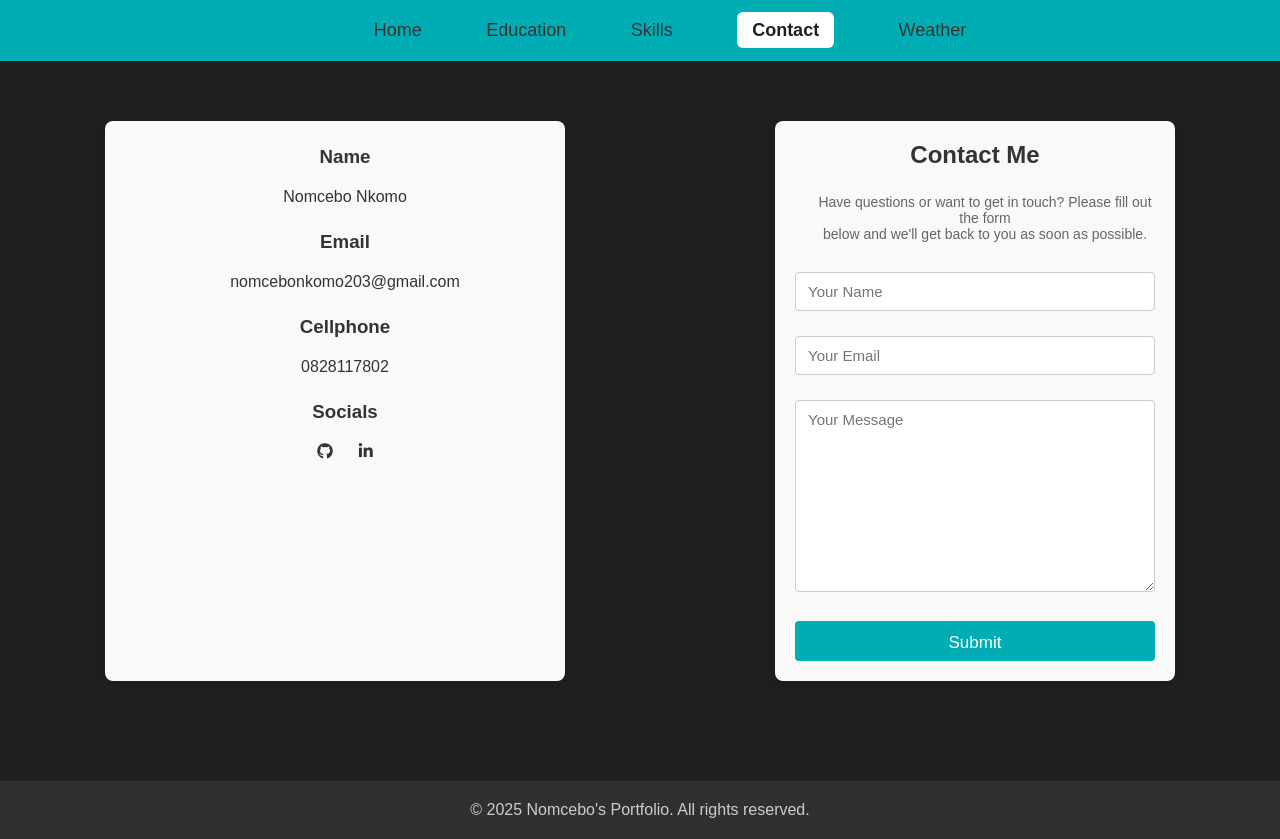
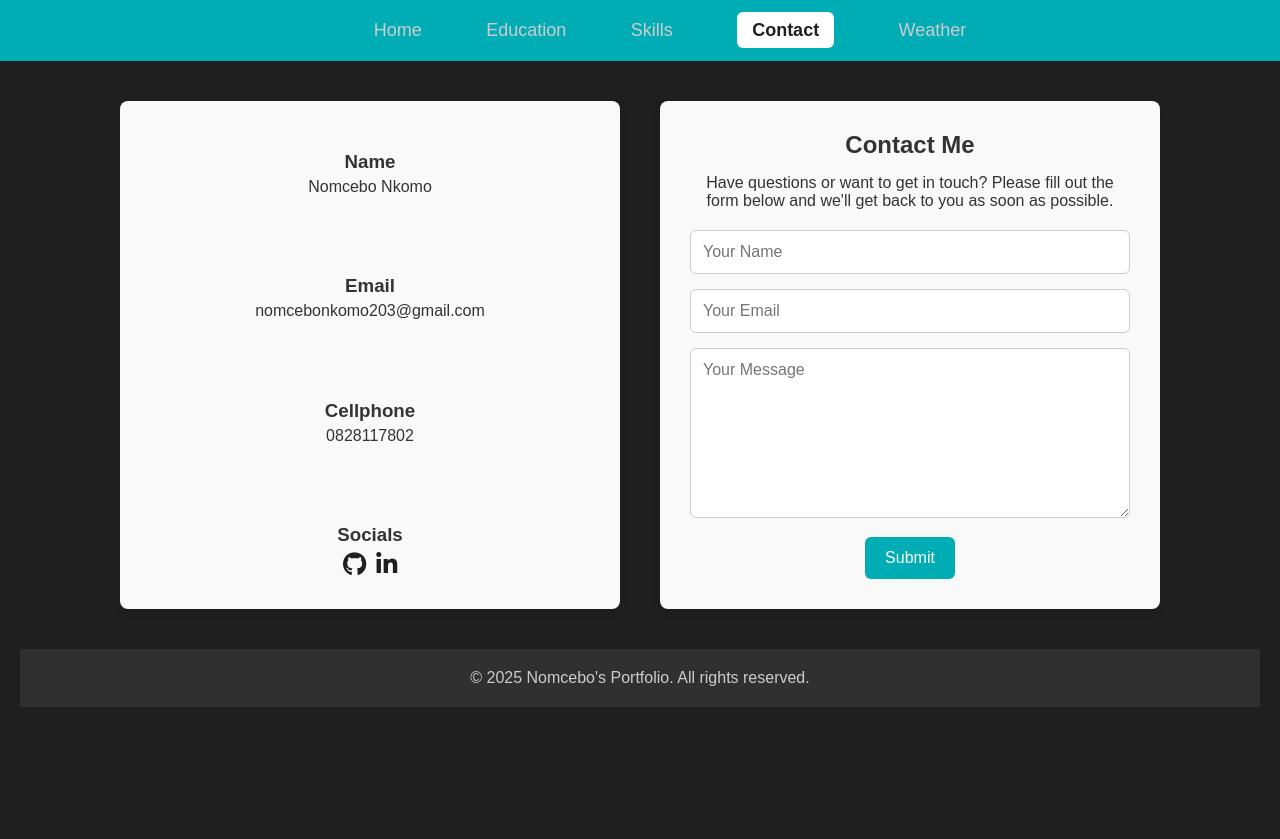
Before and after one commit to Nomceb821/Luya, a plain HTML site: page Contact.html in a window 1280 px wide. After the commit the page ends 800 px from the top, so only its background shows below. Drawn offline with Linux system fonts and the light colour scheme.

Commit message:
Responsinve pages

```diff
--- a/Contact.html
+++ b/Contact.html
@@ -2,7 +2,7 @@
 <html lang="en">
 <head>
     <meta charset="UTF-8">
-        <meta names="viewport" content="width-device, initial-scale=1.0">
+    <meta name="viewport" content="width=device-width, initial-scale=1.0">
     <title>Contact</title>
     <link rel="stylesheet" href="contact.css">
     <link rel="stylesheet" href="https://cdnjs.cloudflare.com/ajax/libs/font-awesome/6.5.0/css/all.min.css">
@@ -17,6 +17,7 @@
             <a href="new_weather.html">Weather</a>
         </nav>
     </header>
+
     <div class="container">
         <div class="all">
             <div class="star">
@@ -40,9 +41,10 @@
                     </ul>
                 </div>
             </div>
+
             <div class="form">
                 <h2>Contact Me</h2>
-                    <p>Have questions or want to get in touch? Please fill out the form<br> below and we'll get back to you as soon as possible.</p>
+                <p>Have questions or want to get in touch? Please fill out the form below and we'll get back to you as soon as possible.</p>
                 <form action="https://formspree.io/f/mnnvvzro" method="POST">
                     <div class="input">
                         <input type="text" placeholder="Your Name" name="Name" required><br>
@@ -51,7 +53,7 @@
                         <input type="text" placeholder="Your Email" name="Email" required><br>
                     </div>
                     <div class="text">
-                            <textarea name="message" placeholder="Your Message" rows="10" cols="30" required></textarea><br>
+                        <textarea name="message" placeholder="Your Message" rows="8" required></textarea><br>
                     </div>
                     <div class="submit">
                         <input type="submit" value="Submit">
@@ -59,6 +61,7 @@
                 </form>
             </div>
         </div>
+
         <footer>
             &copy; 2025 Nomcebo's Portfolio. All rights reserved.
         </footer>
--- a/Education.css
+++ b/Education.css
@@ -49,7 +49,7 @@ nav a.active {
 .Data {
     background-color: #f9f9f9;
     color: #333333;
-    padding: 20px;
+    padding: 30px;
     border-radius: 12px;
     box-shadow: 0 4px 12px rgba(0, 0, 0, 0.4);
     transition: transform 0.3s ease;
@@ -61,6 +61,7 @@ nav a.active {
 /* Headings inside Data */
 .Data h3, .Data h4 {
     padding-top: 15px;
+    padding-bottom: 10px;
     color: #333333;
 }
 
@@ -73,23 +74,24 @@ nav a.active {
 
 /* Lists inside Data */
 .Data ul {
-    list-style-type: disc;
+    list-style-type: none;
     color: #333333;
     padding-left: 20px;
-    padding-bottom: 5px;
+    padding-bottom: 15px;
 }
 
 /* List items */
 li {
     padding: 10px 0;
     color: #333333;
+    padding-bottom: 20px;
 }
 
 /* Footer styling */
 footer {
     background-color: #313030;
     padding: 20px;
-    margin-top: 300px;
+    margin-top: 230px;
     color: #CCCCCC;
     text-align: center;
 }
--- a/Skills.css
+++ b/Skills.css
@@ -1,24 +1,31 @@
-*{
-    padding:0;
+/* Reset */
+* {
   margin: 0;
+  padding: 0;
+  box-sizing: border-box;
 }
 
-body{
-    background-color:#1F1F1F;
+/* Base */
+body {
+  background-color: #1F1F1F;
   font-family: sans-serif;
+  color: #f9f9f9;
 }
 
-header{
+header {
+  background-color: #00ADB5;
   padding: 20px;
-    background-color:  #00ADB5;
 }
 
-nav{text-align: center;}
+nav {
+  text-align: center;
+}
 
-nav a{
+nav a {
   margin-left: 60px;
   font-size: 18px;
-
+  color: #CCCCCC;
+  text-decoration: none;
 }
 
 nav a.active {
@@ -29,47 +36,62 @@ nav a.active {
   font-weight: bold;
 }
 
-a{
-    text-decoration: none;
-    color: #CCCCCC;
+.skills {
+  padding: 20px;
 }
 
-h1{
-    color: #f9f9f9;
-    padding-bottom: 20px;
-    padding-top: 10px;
+h1, h2 {
   margin-left: 20px;
-}
-.soft{
-    list-style: none;
-    display: flex;
-    margin-left: 20px;
+  margin-bottom: 20px;
 }
 
-.card{
-    background: #f9f9f9;
-    padding: 60px;
-    border-radius: 8px;
-    box-shadow: 0 2px 6px rgba(0,0,0,0.1);
-    margin-right: 20px;
-    width: 100px;
-    height: 50px;
-}
-.card li{
-    color: #333;
+h1 {
+  margin-top: 10px;
 }
 
-h2{
+h2 {
+  font-size: 32px;
   padding-top: 30px;
-    color: #f9f9f9;
-    font-size: 32px;
-    padding-bottom: 20px;
-    margin-left: 20px;
 }
 
+/* Technical Skill Cards */
+.soft {
+  display: flex;
+  flex-wrap: wrap;
+  gap: 20px;
+  justify-content: center;
+  margin: 20px;
+}
 
+.card {
+  background: #f9f9f9;
+  padding: 20px;
+  border-radius: 8px;
+  width: 120px;
+  text-align: center;
+  box-shadow: 0 2px 6px rgba(0,0,0,0.2);
+  transition: transform 0.3s ease;
+}
+
+.card:hover {
+  transform: scale(1.05);
+}
+
+.card img {
+  width: 60px;
+  height: auto;
+  margin-bottom: 10px;
+}
+
+.card p {
+  color: #333;
+  font-size: 14px;
+  margin-top: 5px;
+}
+
+/* Soft Skills */
 .skill-section {
-  margin: 20px 15px;
+  margin: 20px;
 }
 
 .skill {
@@ -80,7 +102,6 @@ h2{
   display: inline-block;
   margin-bottom: 6px;
   font-size: 18px;
-  color: #f9f9f9;
 }
 
 .progress-bar {
@@ -91,7 +112,6 @@ h2{
   box-shadow: inset 0 1px 3px rgba(0,0,0,0.6);
 }
 
-/* Default fill */
 .fill {
   width: 0;
   height: 100%;
@@ -105,17 +125,31 @@ h2{
   border-radius: 10px 0 0 10px;
 }
 
-/* 🎨 Different Colors */
-.team .fill { background-color: #00ADB5; }        /* Teamwork */
-.think .fill { background-color: #698fff; }       /* Critical Thinking */
-.comm .fill { background-color: #a3bcf7; }         /* Communication */
-.time .fill { background-color: #5bbaea; }         /* Time Management */
-.adapt .fill { background-color: #C084FC; }        /* Adaptability */
+/* Different Colors for Each Bar */
+.team .fill { background-color: #00ADB5; }
+.think .fill { background-color: #698fff; }
+.comm .fill { background-color: #a3bcf7; }
+.time .fill { background-color: #5bbaea; }
+.adapt .fill { background-color: #C084FC; }
 
-/* 📱 Responsive */
-@media (max-width: 600px) {
-  .skill-section {
-    margin: 15px;
+/* Footer */
+footer {
+  background-color: #313030;
+  padding: 20px;
+  margin-top: 170px;
+  color: #CCCCCC;
+  text-align: center;
+}
+
+/* Responsive */
+@media (max-width: 768px) {
+  nav a {
+    margin-left: 20px;
+    font-size: 16px;
+  }
+
+  .card {
+    width: 100px;
   }
 
   .fill {
@@ -131,12 +165,3 @@ h2{
     font-size: 16px;
   }
 }
-
-
-footer{
-    background-color: #313030;
-    padding: 20px;
-    margin-top: 170px;
-    color: #CCCCCC;
-    text-align: center;
-}
--- a/contact.css
+++ b/contact.css
@@ -1,23 +1,32 @@
-*{padding:0;
-margin:0;
-box-sizing: border-box;}
-
-body{
-    background-color:#1F1F1F;
-    font-family: sans-serif;
+/* Reset */
+* {
+  padding: 0;
+  margin: 0;
+  box-sizing: border-box;
 }
 
-footer{
-    background-color: #313030;
-    padding: 20px;
-    margin-top: 40px;
-    color: #CCCCCC;
-    text-align: center;
+/* Base Styles */
+body {
+  background-color: #1F1F1F;
+  font-family: sans-serif;
 }
 
-.form h2{
-    color: #cccccc;
+header {
+  padding: 20px;
+  background-color: #00ADB5;
 }
+
+nav {
+  text-align: center;
+}
+
+nav a {
+  margin-left: 60px;
+  font-size: 18px;
+  color: #CCCCCC;
+  text-decoration: none;
+}
+
 nav a.active {
   background-color: #FFFFFF;
   color: #1F1F1F !important;
@@ -25,196 +34,140 @@ nav a.active {
   border-radius: 6px;
   font-weight: bold;
 }
-header{
-    padding: 20px;
-    background-color:  #00ADB5;
+
+/* Container */
+.container {
+  padding: 40px 20px;
 }
 
-nav{text-align: center;}
+/* Flex Layout for Cards */
+.all {
+  display: flex;
+  gap: 40px;
+  justify-content: center;
+  align-items: stretch; /* 🔥 Ensures equal height */
+  flex-wrap: wrap;
+}
 
-nav a{
-    margin-left: 60px;
-    font-size: 18px;
+/* Shared Card Styles */
+.star, .form {
+  background-color: #f9f9f9;
+  color: #333;
+  padding: 30px;
+  border-radius: 8px;
+  box-shadow: 0 4px 8px rgba(0,0,0,0.1);
+  width: 100%;
+  max-width: 500px;
+  min-height: 500px; /* 💪 Equal minimum height */
+  display: flex;
+  flex-direction: column;
+  justify-content: space-between;
+}
+
+/* Contact Info (Left Card) */
+.star h3 {
+  margin-top: 20px;
+  margin-bottom: 5px;
+  text-align: center;
+}
+
+.star p {
+  margin-bottom: 10px;
+  text-align: center;
+}
+
+/* Social Icons */
+.icons-alt {
+  display: flex;
+  justify-content: center;
+  gap: 10px;
+  list-style: none;
+  padding: 0;
+}
+
+.icons-alt a {
+  color: #1F1F1F;
+  font-size: 24px;
+  transition: color 0.3s;
+}
+
+.icons-alt a:hover {
+  color: #00ADB5;
+}
+
+/* Contact Form */
+.form h2 {
+  margin-bottom: 15px;
+  color: #333;
+  text-align: center;
+}
+
+.form p {
+  margin-bottom: 20px;
+  text-align: center;
+}
+
+.input input,
+.email input,
+.text textarea {
+  width: 100%;
+  padding: 12px;
+  margin-bottom: 15px;
+  border-radius: 6px;
+  border: 1px solid #ccc;
+  font-size: 16px;
+  font-family: sans-serif;
+}
+
+.submit input[type="submit"] {
+  background-color: #00ADB5;
+  color: white;
+  border: none;
+  padding: 12px 20px;
+  border-radius: 6px;
+  cursor: pointer;
+  font-size: 16px;
 
 }
 
-a{
-    text-decoration: none;
-    color: #333;
-    margin-left: 20px;
+.submit input[type="submit"]:hover {
+  background-color: #007e82;
 }
 
-icons-alt{
-    display: flex;
-    justify-content: center;
+.submit {
+  text-align: center;
 }
 
-.container{
-    padding-top: 20px;
-
-}
-.star{
-    padding-top: 5px;
-    margin: 30px auto;
-    color:#00ADB5;
-    width: 600px;
-    background-color: #f9f9f9;
-    max-width: 460px;
-    border-radius: 8px;    /* rounded corners */
-    box-shadow: 0 4px 8px rgba(0,0,0,0.1); /* subtle shadow */
-
+/* Footer */
+footer {
+  background-color: #313030;
+  padding: 20px;
+  margin-top: 40px;
+  color: #CCCCCC;
+  text-align: center;
 }
 
+/* Responsive Layout */
+@media (max-width: 768px) {
+  nav a {
+    margin-left: 20px;
+    font-size: 16px;
+  }
 
+  .all {
+    flex-direction: column;
+    align-items: center;
+  }
 
-h2{
-    padding-bottom: 10px;
+  .star,
+  .form {
+    width: 100%;
+    max-width: 90%;
+    min-height: auto; /* Let height adjust naturally on mobile */
+  }
+
+  input[type="text"],
+  textarea {
+    font-size: 14px;
+  }
 }
-
-.icons-alt {
-  display: flex;
-  justify-content: center; /* centers icons horizontally */
-  gap: 6px; /* space between icons */
-  padding: 0;
-  margin: 0 auto; /* centers the list if using block-level layout */
-  list-style: none;
-}
-
-h3{
-    padding-bottom: 20px;
-    padding-top: 20px;
-    color:#333;
-    margin-left: 20px;
-    text-align: center;
-
-}
-
-p{
-    padding-bottom: 5px;
-    color: #333;
-    margin-left: 20px;
-}
-
-.star p{
-    text-align: center;
-
-}
-
-
-.input input, textarea{
-    width:300px;
-
-}
-
-.form{
-    padding-top:10px;
-}
-
-.input{
-    padding-bottom: 10px;
-}
-
-.email{
-    padding-bottom: 10px;
-}
-
-.email input{
-    width:300px;
-}
-
-.all{
-    display: flex;
-    padding-top: 10px;
-    padding-bottom: 30px;
-}
-
-.submit{
-    padding-top: 10px;
-
-
-}
-
-.submit input{
-    width: 60px;
-    height: 40px;
-    border-radius: 10px;
-    color: #CCCCCC;
-    background-color: #1F1F1F;
-}
-.submit input:hover{
-    color: #00ADB5;
-}
-
-.location {
-  background: white;
-  padding: 30px;
-  margin-bottom: 20px;
-  border-radius: 12px;
-  box-shadow: 0 4px 12px rgba(0, 0, 0, 0.1);
-  width: 200px;
-}
-
-.form {
-  max-width: 400px;      /* max width so form isn’t too wide */
-  margin: 30px auto;     /* center horizontally with margin */
-  padding: 20px;
-  background-color: #f9f9f9;  /* light background */
-  border-radius: 8px;    /* rounded corners */
-  box-shadow: 0 4px 8px rgba(0,0,0,0.1); /* subtle shadow */
-  font-family: sans-serif;
-}
-
-.form h2 {
-  text-align: center;
-  margin-bottom: 15px;
-  color: #333;
-}
-
-.form p {
-  text-align: center;
-  margin-bottom: 25px;
-  color: #666;
-  font-size: 14px;
-}
-
-.form input[type="text"],
-.form input[type="email"],
-.form textarea {
-  width: 100%;
-  padding: 10px 12px;
-  margin-bottom: 15px;
-  border: 1px solid #ccc;
-  border-radius: 4px;
-  font-size: 15px;
-  box-sizing: border-box;
-  transition: border-color 0.3s;
-  font-family: sans-serif;
-}
-
-.form input[type="text"]:focus,
-.form input[type="email"]:focus,
-.form textarea:focus {
-  border-color: #007BFF; /* highlight on focus */
-  outline: none;
-}
-
-.form textarea {
-  resize: vertical; /* allow vertical resize only */
-  min-height: 120px;
-}
-
-.form input[type="submit"] {
-  width: 100%;
-  background-color: #00ADB5;
-  color: white;
-  padding: 12px 0;
-  border: none;
-  border-radius: 4px;
-  font-size: 17px;
-  cursor: pointer;
-  transition: background-color 0.3s;
-}
-
-.form input[type="submit"]:hover {
-  background-color: #0056b3;
-}
--- a/new_weather.css
+++ b/new_weather.css
@@ -1,9 +1,31 @@
+
 body {
   background-color: #1F1F1F;
   color: white;
-  font-family: 'Segoe UI', Tahoma, Geneva, Verdana, sans-serif;
+  font-family: sans-serif;
   margin: 0;
   padding: 0;
+}
+
+header {
+  background-color: #00adb5;
+  padding: 15px;
+  text-align: center;
+}
+
+nav a {
+  color: white;
+  text-decoration: none;
+  margin: 0 15px;
+  padding: 10px;
+  display: inline-block;
+}
+
+nav a.active {
+  background-color: #ffffff;
+  color: #1f1f1f;
+  font-weight: bold;
+  border-radius: 5px;
 }
 
 .container {
```
Also changed, not shown: Skills.html (+27 -17 lines), new_weather.html (+9 -0 lines). Lines whose indentation alone changed are shown as unchanged.
